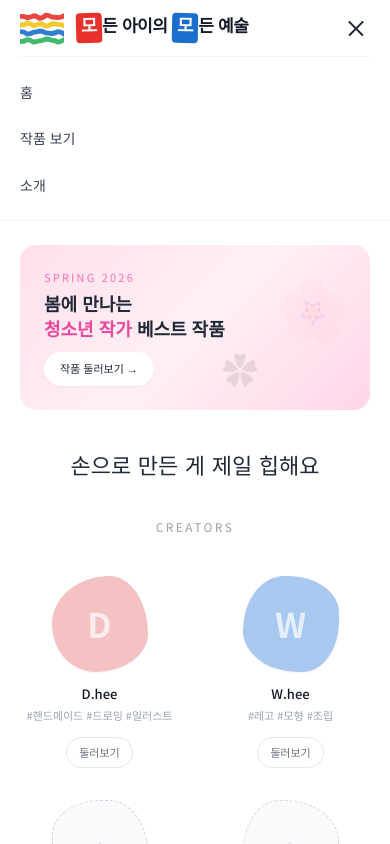
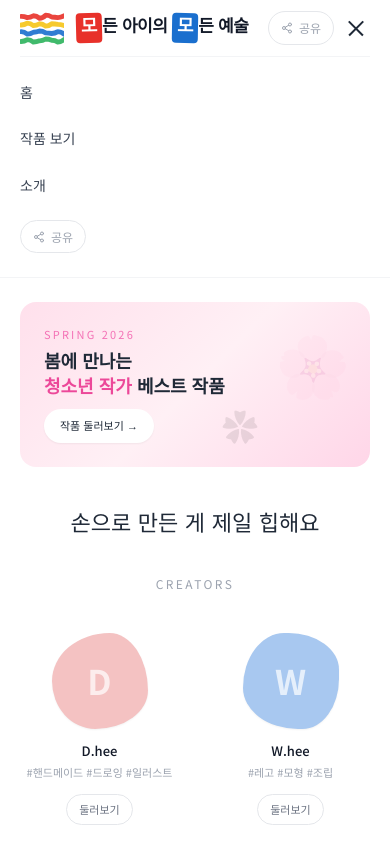
Before and after one commit to 2sangkr/ria-wrist-garden, a Next.js app: page / in a window 390 px wide. Both pictures are taken after a click on the button "메뉴". Shown: the top 844 px of the page. Built offline with nearby package versions, Linux system fonts and the light colour scheme; a web font is replaced by a local one.

Commit message:
모바일 메인 페이지 공유 버튼 추가 (헤더 햄버거 옆)

```diff
--- a/src/app/page.tsx
+++ b/src/app/page.tsx
@@ -46,11 +46,14 @@ export default function HomePage() {
               <ShareButton title="모든 아이의 모든 예술" text="아이들의 작품 갤러리를 구경해보세요" />
             </nav>
 
-            <button className="sm:hidden p-1" onClick={() => setMenuOpen(!menuOpen)} aria-label="메뉴">
+            <div className="sm:hidden flex items-center gap-2">
+              <ShareButton title="모든 아이의 모든 예술" text="아이들의 작품 갤러리를 구경해보세요" className="text-[11px] px-2.5 py-1" />
+            <button className="p-1" onClick={() => setMenuOpen(!menuOpen)} aria-label="메뉴">
               <span className={`block w-5 h-[1.5px] bg-gray-800 transition-all origin-center mb-[5px] ${menuOpen ? 'rotate-45 translate-y-[6.5px]' : ''}`} />
               <span className={`block w-5 h-[1.5px] bg-gray-800 transition-all mb-[5px] ${menuOpen ? 'opacity-0' : ''}`} />
               <span className={`block w-5 h-[1.5px] bg-gray-800 transition-all origin-center ${menuOpen ? '-rotate-45 -translate-y-[6.5px]' : ''}`} />
             </button>
+            </div>
           </div>
 
           {menuOpen && (
@@ -62,6 +65,9 @@ export default function HomePage() {
                   {l.label}
                 </Link>
               ))}
+              <div className="py-3">
+                <ShareButton title="모든 아이의 모든 예술" text="아이들의 작품 갤러리를 구경해보세요" />
+              </div>
             </div>
           )}
         </div>
```
